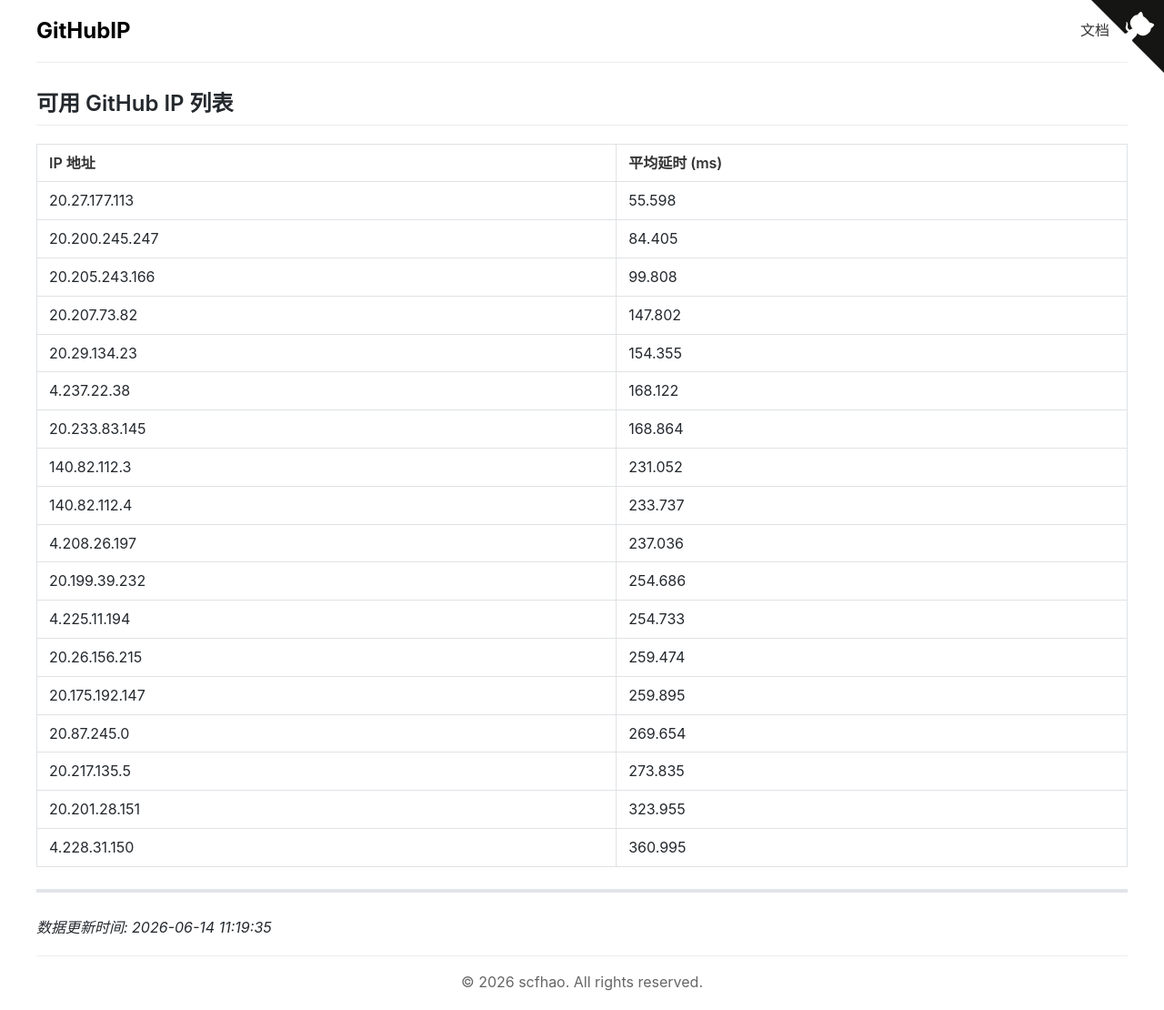
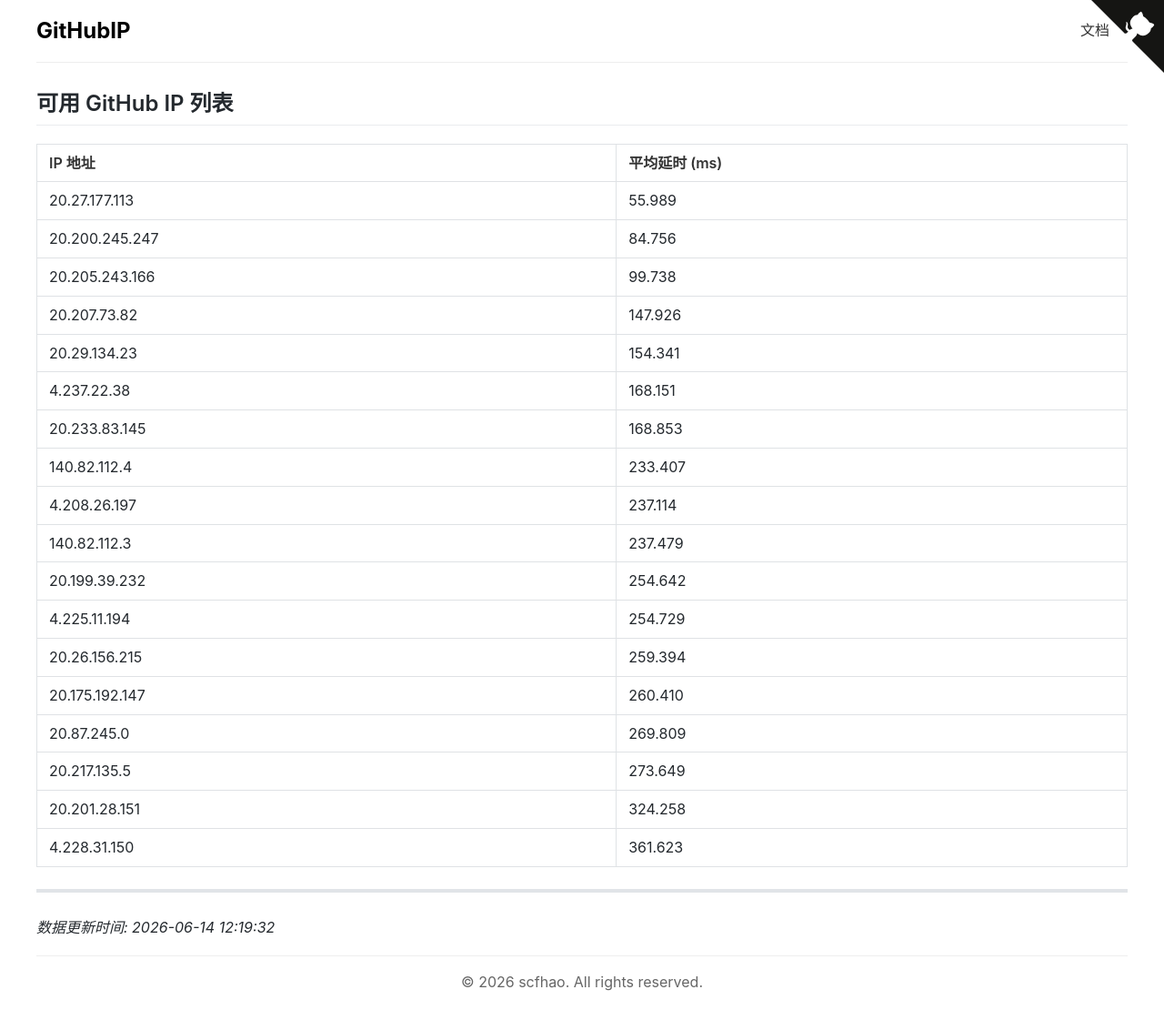
Before and after one commit to scfhao/GitHubIP, a Jekyll site: the page built from index.md, in a window 1280 px wide. Shown: the whole page at 91% size. Built offline with Jekyll 4.4.1, drawn with Linux system fonts in a browser that asks for light colours.

Commit message:
自动脚本执行 - 2026-06-14 12:19:32

```diff
--- a/index.md
+++ b/index.md
@@ -1,32 +1,32 @@
 ---
 layout: home
 title: GitHub IP 列表
-date: 2026-06-14 11:19:35
+date: 2026-06-14 12:19:32
 ---
 
 ## 可用 GitHub IP 列表
 
 | IP 地址 | 平均延时 (ms) |
 |---------|--------------|
-| 20.27.177.113 | 55.598 |
-| 20.200.245.247 | 84.405 |
-| 20.205.243.166 | 99.808 |
-| 20.207.73.82 | 147.802 |
-| 20.29.134.23 | 154.355 |
-| 4.237.22.38 | 168.122 |
-| 20.233.83.145 | 168.864 |
-| 140.82.112.3 | 231.052 |
-| 140.82.112.4 | 233.737 |
-| 4.208.26.197 | 237.036 |
-| 20.199.39.232 | 254.686 |
-| 4.225.11.194 | 254.733 |
-| 20.26.156.215 | 259.474 |
-| 20.175.192.147 | 259.895 |
-| 20.87.245.0 | 269.654 |
-| 20.217.135.5 | 273.835 |
-| 20.201.28.151 | 323.955 |
-| 4.228.31.150 | 360.995 |
+| 20.27.177.113 | 55.989 |
+| 20.200.245.247 | 84.756 |
+| 20.205.243.166 | 99.738 |
+| 20.207.73.82 | 147.926 |
+| 20.29.134.23 | 154.341 |
+| 4.237.22.38 | 168.151 |
+| 20.233.83.145 | 168.853 |
+| 140.82.112.4 | 233.407 |
+| 4.208.26.197 | 237.114 |
+| 140.82.112.3 | 237.479 |
+| 20.199.39.232 | 254.642 |
+| 4.225.11.194 | 254.729 |
+| 20.26.156.215 | 259.394 |
+| 20.175.192.147 | 260.410 |
+| 20.87.245.0 | 269.809 |
+| 20.217.135.5 | 273.649 |
+| 20.201.28.151 | 324.258 |
+| 4.228.31.150 | 361.623 |
 
 ---
 
-*数据更新时间: 2026-06-14 11:19:35*
+*数据更新时间: 2026-06-14 12:19:32*
```
